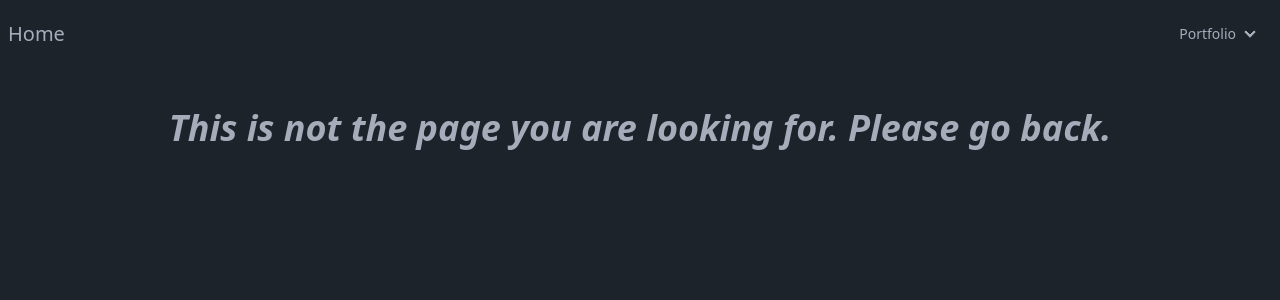
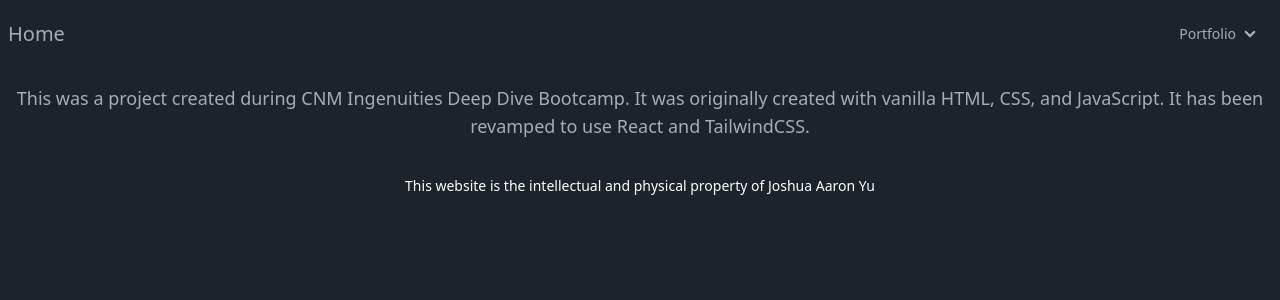
Before and after one commit to JoshuaYu2023/personal-website, a Next.js app in the folder frontend/: page /color-picker in a window 1280 px wide. Before the commit this address had no page. Shown: the top 300 px of the page. Built offline with nearby package versions, Linux system fonts and the light colour scheme; what tailwindcss-animated would draw is missing.

Commit message:
create color-picker page

```diff
--- /dev/null
+++ b/frontend/src/app/color-picker/components/ColorWheel.tsx
@@ -0,0 +1,9 @@
+export function ColorWheel() {
+    return (
+        <section>
+            <div>
+
+            </div>
+        </section>
+    )
+}
--- /dev/null
+++ b/frontend/src/app/color-picker/page.tsx
@@ -0,0 +1,18 @@
+'use client'
+
+
+import {Navbar} from "@/app/components/Navbar";
+import {Footer} from "@/app/components/Footer";
+import {Header} from "@/app/components/Header";
+import {ColorWheel} from "@/app/color-picker/components/ColorWheel";
+
+export default function ColorPicker() {
+    return (
+        <>
+            <Navbar/>
+            <Header text={'This was a project created during CNM Ingenuities Deep Dive Bootcamp. It was originally created with vanilla HTML, CSS, and JavaScript. It has been revamped to use React and TailwindCSS.'}/>
+            <ColorWheel/>
+            <Footer/>
+        </>
+    )
+}
--- a/frontend/src/app/page.tsx
+++ b/frontend/src/app/page.tsx
@@ -2,6 +2,7 @@
 
 import {Navbar} from "@/app/components/Navbar"
 import {ProjectHero} from "@/app/components/ProjectHero";
+import {Footer} from "@/app/components/Footer";
 
 export default function Home() {
     return (
@@ -14,6 +15,7 @@ export default function Home() {
             <ProjectHero image={'/construction.png'} alt={'Under Construction'} link={'/shopping-list'} title={'Shopping List'} description={'A fully functioning shopping list web app. UNDER CONSTRUCTION'}/>
             <ProjectHero image={'/construction.png'} alt={'Under Construction'} link={'/'} title={'New Projects'} description={'Any new portfolio projects I make will go here!'}/>
             {/*TODO: Make ProjectHero's for other projects I will work on. Make a brief description about the landing page*/}
+            <Footer/>
         </>
 
     )
```
